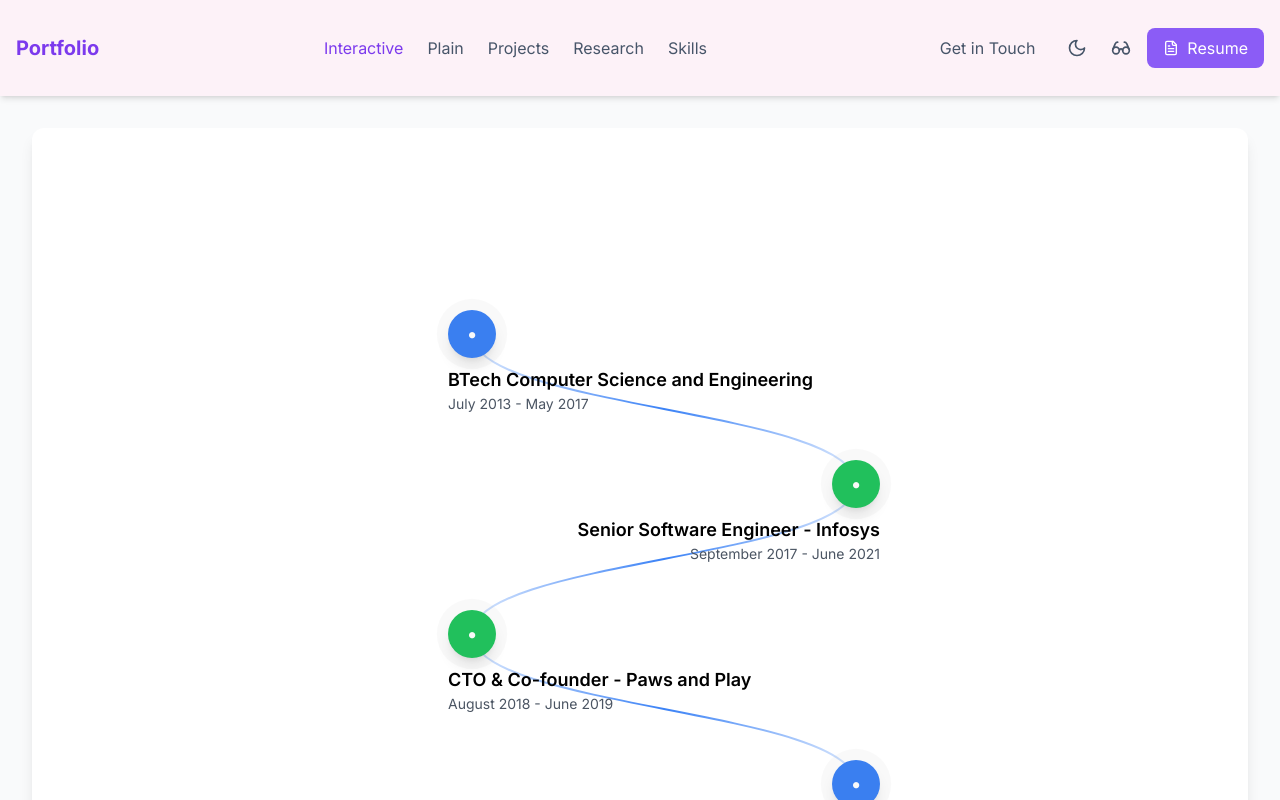
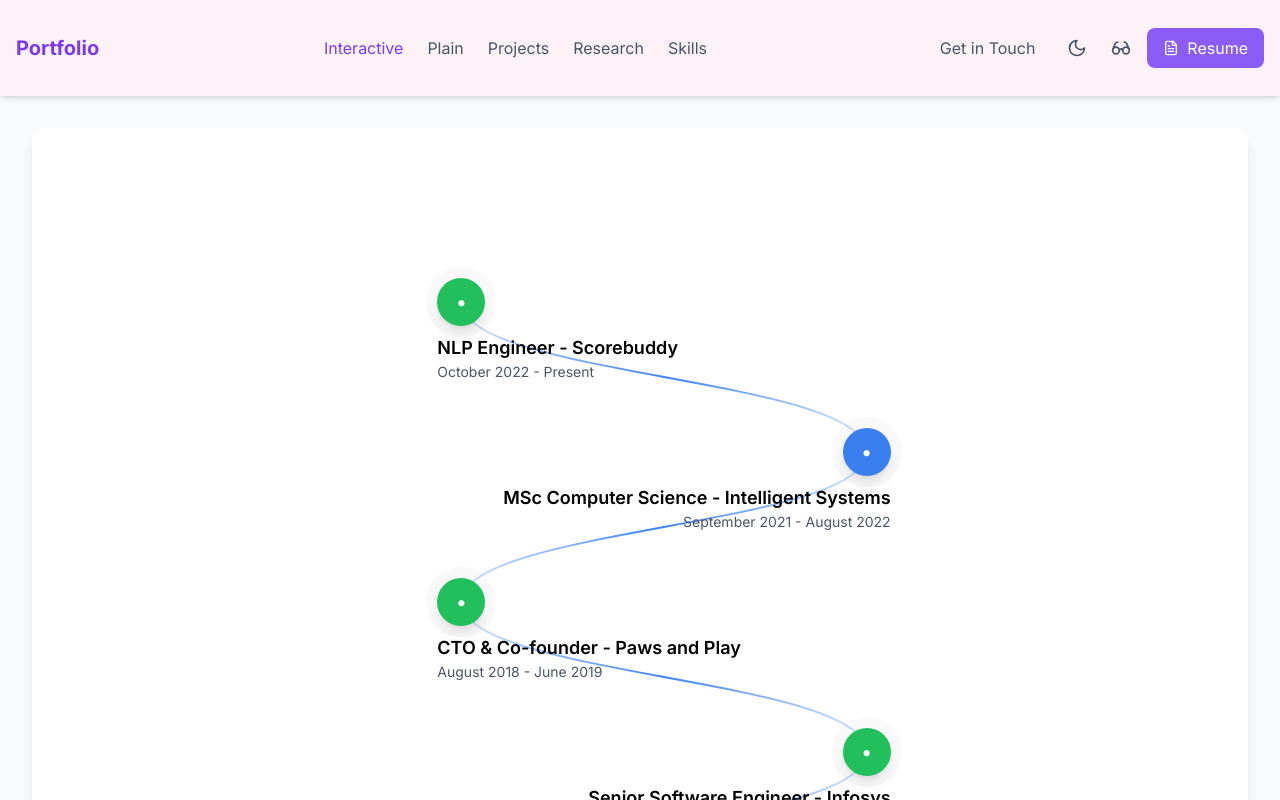
Before and after one commit to ritika24-s/Portfolio-Website, a Next.js app in the folder my-nextjs-app/: page /interactive in a window 1280 px wide. Shown: the top 800 px of the page. Built offline with nearby package versions, Linux system fonts and the light colour scheme.

Commit message:
fixed timeline view

```diff
--- a/my-nextjs-app/src/app/interactive/page.tsx
+++ b/my-nextjs-app/src/app/interactive/page.tsx
@@ -10,7 +10,7 @@ import { timelineData } from '@/data/timelineData';
 
 export default function InteractivePage() {
   return (
-    <div className="min-h-screen bg-gray-50 dark:bg-gray-900 pt-16"> {/* Added pt-16 for header */}
+    <div className="min-h-screen bg-gray-50 dark:bg-gray-900 pt-16 pb-16"> {/* Added pb-16 for bottom padding */}
       <TimelinePins items={timelineData} />
     </div>
   );
--- a/my-nextjs-app/src/components/timeline/TimelinePins.tsx
+++ b/my-nextjs-app/src/components/timeline/TimelinePins.tsx
@@ -53,10 +53,22 @@ const TimelinePins = ({ items }: TimelinePinsProps) => {
     return () => window.removeEventListener('resize', calculatePaths);
   }, [items]);
 
+  // Calculate dynamic container height based on number of items
+  const calculateContainerHeight = () => {
+    // Base height + additional height per item
+    return Math.max(800, items.length * 150 + 200);
+  };
+
   return (
-    <div className="max-w-7xl mx-auto px-4 sm:px-6 lg:px-8">
-      <div className="bg-white dark:bg-gray-800 rounded-xl shadow-lg p-8 mb-12">
-        <div className="relative min-h-[800px]" ref={containerRef}>
+    <div className="container mx-auto px-4 sm:px-6 lg:px-8">
+      <div className="bg-white dark:bg-gray-800 rounded-xl shadow-lg overflow-hidden">
+        <div
+          ref={containerRef}
+          className="relative w-full"
+          style={{
+            minHeight: `${calculateContainerHeight()}px`
+          }}
+        >
           {/* SVG Layer for Connections */}
           <svg className="absolute inset-0 w-full h-full pointer-events-none">
             <defs>
--- a/my-nextjs-app/src/data/timelineData.ts
+++ b/my-nextjs-app/src/data/timelineData.ts
@@ -6,117 +6,22 @@ import { TimelineData } from '@/types/timeline';
 
 export const timelineData: TimelineData = [
     {
-    id: 1,
-    title: "BTech Computer Science and Engineering",
-    date: "July 2013 - May 2017",
-    description: "Graduated with distinction from Mody University, India, with a focus on Data Structures and AI.",
-    type: "education",
-    location: "Mody University of Science and Technology, India",
-    skills: ["Artificial Intelligence", "Python", "Data Structures", "Algorithms",
-       "Computer Vision", "Machine Learning", "Data Mining", "Object Oriented Programming",
-       "Java", "Artificial Intelligence", "Computer Vision"],
-    questions: [
-      {
-        question: "What was your focus area?",
-        answer: "AI and Neural Networks, Computer Vision, and Object Oriented Programming"
-      },
-      {
-        question: "Most challenging project?",
-        answer: "Building a distributed system for the final year project"
-      },
-      {
-        question: "Key achievements?",
-        answer: "Graduated with first-class honors (1:1), placing in the top percentile of my class., Received a scholarship for four years of education for excellence in academics, Led the Programming Club, Participated in hackathons and coding competitions"
-      }
-    ]
-  },
-  {
-    id: 2,
-    title: "Senior Software Engineer - Infosys",
-    date: "September 2017 - June 2021",
-    description: "Led the migration of a 50-year-old legacy codebase from PL/I to Python, ensuring scalability and maintainability of a mission-critical fintech platform. Optimized mainframe-to-AWS transition, significantly improving performance and system efficiency.",
-    type: "work",
-    location: "Bangalore, India",
-    skills: ["Python", "AWS", "Mainframe", "PL/I", "Data Migration", "Software Development", "Fintech", "Insurance"],
-    links: {
-      website: "https://www.infosys.com",
-    },
-    questions: [
-      {
-        question: "What was your main project?",
-        answer: "I led the migration of legacy codebase from PL/I to Python, optimized mainframe-to-AWS transition, analyzed customer purchase patterns for business insights, and mentored junior engineers."
-      },
-      {
-        question: "Which agile practices did you follow?",
-        answer: "I followed the agile practices of Scrum and Kanban, and I was able to deliver the project on time and within budget."
-      },
-      {
-        question: "What did you learn?",
-        answer: "I learned about the importance of code quality and maintainability, and the impact of technology on business operations."
-      },
-      {
-        question: "What recognition did you receive?",
-        answer: "I was recognized as a top performer by the client and appreciated for dedication, commitment, innovation, and planning."
-      },
-    ]
-  },
-  {
-    id: 3,
-    title: "CTO & Co-founder - Paws and Play",
-    date: "August 2018 - June 2019",
-    description: "Developed a full-stack application for pet care services ensuring a seamless user experience. Reached final round of Techstars startup accelerator program out of 1000+ applicants.",
-    type: "work",
-    location: "Bangalore, India",
-    skills: ["Django", "PostgreSQL", "React", "JavaScript", "Product Management"],
-    questions: [
-      {
-        question: "What did you build?",
-        answer: "I developed a full-stack application for pet care services, focusing on creating a seamless user experience."
-      },
-      {
-        question: "What was your biggest achievement?",
-        answer: "We reached the final round of Techstars startup accelerator program, selected from over 1000 applicants."
-      },
-      {
-        question: "What were your responsibilities as CTO?",
-        answer: "I led technical strategy and development, conducted market research to identify user needs, and prepared the roadmap for product development."
-      }
-    ]
-  },{
-    id: 4,
-    title: "MSc Computer Science - Intelligent Systems",
-    date: "September 2021 - August 2022",
-    description: "Graduated with Distinction (1:1) from Trinity College Dublin. Thesis research on Predicting Big-5 Personality type from Facial Action Units in a multi-modal dataset, combining computer vision with machine learning.",
-    type: "education",
-    location: "Trinity College Dublin, Ireland",
-    skills: ["Machine Learning", "Deep Learning", "Artificial Intelligence", "Python", "OpenCV", "PyFeat"],
-    links: {
-      github: "https://github.com/ritika24-s/PredictBIG5",
-      website: "https://teaching.scss.tcd.ie/m-sc-computer-science-intelligent-systems/"
-    },
-    questions: [
-      {
-        question: "What was your thesis about?",
-        answer: "I developed machine learning models that demonstrated statistically significant correlations between facial micro-expressions and personality traits. My research highlighted both the promise and limitations of unimodal behavioral analysis."
-      },
-      {
-        question: "What areas did you focus on?",
-        answer: "I focused on Machine Learning, Deep Learning, and Artificial Intelligence, with special emphasis on multimodal methodologies combining linguistic, acoustic, and visual information."
-      },
-      {
-        question: "What other research did you work on?",
-        answer: "I also worked on emotion classification in social media datasets, refining deep learning-based approaches for analyzing affective states in informal textual discourse."
-      }
-    ]
-  },
-  {
-    id: 5,
+      id: 1, // Keeping the original IDs for reference consistency
       title: "NLP Engineer - Scorebuddy",
       date: "October 2022 - Present",
       description: "Leading the development of AI-driven SaaS application for quality assurance, implementing sentiment analysis, speech-to-text processing, and intent classification using transformer-based architectures.",
       type: "work",
       location: "Dublin, Ireland",
-    skills: ["NLTK", "Spacy", "PyTorch", "Flask", "MongoDB", "AWS", "Docker", "Microservices"],
+      skills: [
+        "NLTK",
+        "Spacy",
+        "PyTorch",
+        "Flask",
+        "MongoDB",
+        "AWS",
+        "Docker",
+        "Microservices"
+      ],
       links: {
         website: "https://scorebuddy.com"
       },
@@ -140,24 +45,121 @@ export const timelineData: TimelineData = [
       ]
     },
     {
-    id: 6,
-    title: "Personal Portfolio Project",
-    date: "2023",
-    description: "Developed a personal portfolio website using Next.js",
-    type: "project",
-    skills: ["Next.js", "React", "Tailwind CSS", "TypeScript"],
+      id: 2,
+      title: "MSc Computer Science - Intelligent Systems",
+      date: "September 2021 - August 2022",
+      description: "Graduated with Distinction (1:1) from Trinity College Dublin. Thesis research on Predicting Big-5 Personality type from Facial Action Units in a multi-modal dataset, combining computer vision with machine learning.",
+      type: "education",
+      location: "Trinity College Dublin, Ireland",
+      skills: [
+        "Machine Learning",
+        "Deep Learning",
+        "Artificial Intelligence",
+        "Python",
+        "OpenCV",
+        "PyFeat"
+      ],
       links: {
-      github: "https://github.com/yourusername/portfolio",
-      demo: "https://yourportfolio.com"
+        github: "https://github.com/ritika24-s/PredictBIG5"
       },
       questions: [
         {
-        question: "Why did you choose Next.js?",
-        answer: "For its excellent SEO capabilities and server-side rendering features"
+          question: "What was your thesis about?",
+          answer: "I developed machine learning models that demonstrated statistically significant correlations between facial micro-expressions and personality traits. My research highlighted both the promise and limitations of unimodal behavioral analysis."
         },
         {
-        question: "What was the biggest challenge?",
-        answer: "Implementing the interactive timeline feature with smooth animations"
+          question: "What areas did you focus on?",
+          answer: "I focused on Machine Learning, Deep Learning, and Artificial Intelligence, with special emphasis on multimodal methodologies combining linguistic, acoustic, and visual information."
+        },
+        {
+          question: "What other research did you work on?",
+          answer: "I also worked on emotion classification in social media datasets, refining deep learning-based approaches for analyzing affective states in informal textual discourse."
+        }
+      ]
+    },
+    {
+      id: 3,
+      title: "CTO & Co-founder - Paws and Play",
+      date: "August 2018 - June 2019",
+      description: "Developed a full-stack application for pet care services ensuring a seamless user experience. Reached final round of Techstars startup accelerator program out of 1000+ applicants.",
+      type: "work",
+      location: "Bangalore, India",
+      skills: [
+        "Django",
+        "PostgreSQL",
+        "React",
+        "JavaScript",
+        "Product Management"
+      ],
+      questions: [
+        {
+          question: "What did you build?",
+          answer: "I developed a full-stack application for pet care services, focusing on creating a seamless user experience."
+        },
+        {
+          question: "What was your biggest achievement?",
+          answer: "We reached the final round of Techstars startup accelerator program, selected from over 1000 applicants."
+        },
+        {
+          question: "What were your responsibilities as CTO?",
+          answer: "I led technical strategy and development, conducted market research to identify user needs, and prepared the roadmap for product development."
+        }
+      ]
+    },
+    {
+      id: 4,
+      title: "Senior Software Engineer - Infosys",
+      date: "September 2017 - June 2021",
+      description: "Led the migration of a 50-year-old legacy codebase from PL/I to Python, ensuring scalability and maintainability of a mission-critical fintech platform. Optimized mainframe-to-AWS transition, significantly improving performance and system efficiency.",
+      type: "work",
+      location: "Bangalore, India",
+      skills: [
+        "Python",
+        "AWS",
+        "Mainframe",
+        "SAS",
+        "JCL",
+        "DB2",
+        "PL/I",
+        "Fintech"
+      ],
+      links: {
+        website: "https://www.infosys.com"
+      },
+      questions: [
+        {
+          question: "What were your key responsibilities?",
+          answer: "I led the migration of legacy codebase from PL/I to Python, optimized mainframe-to-AWS transition, analyzed customer purchase patterns for business insights, and mentored junior engineers."
+        },
+        {
+          question: "What recognition did you receive?",
+          answer: "I was recognized as a top performer by the client and appreciated for dedication, commitment, innovation, and planning."
+        }
+      ]
+    },
+    {
+      id: 5,
+      title: "BTech Computer Science and Engineering",
+      date: "July 2013 - May 2017",
+      description: "Graduated with first-class honors (1:1) from Mody University of Science and Technology, India. Built strong foundations in computer science with focus on data structures and artificial intelligence.",
+      type: "education",
+      location: "Mody University of Science and Technology, India",
+      skills: [
+        "Data Structures",
+        "Algorithms",
+        "Python",
+        "Java",
+        "Artificial Intelligence",
+        "Computer Vision"
+      ],
+      questions: [
+        {
+          question: "What was your focus area?",
+          answer: "I focused on building strong foundations in computer science fundamentals, with particular interest in data structures, algorithms, and artificial intelligence."
+        },
+        {
+          question: "Key achievements?",
+          answer: "Graduated with first-class honors (1:1), placing in the top percentile of my class."
         }
       ]
     }
```
Also changed, not shown: 1 other file (tests, documents, lock files or other folders). Lines whose indentation alone changed are shown as unchanged.
